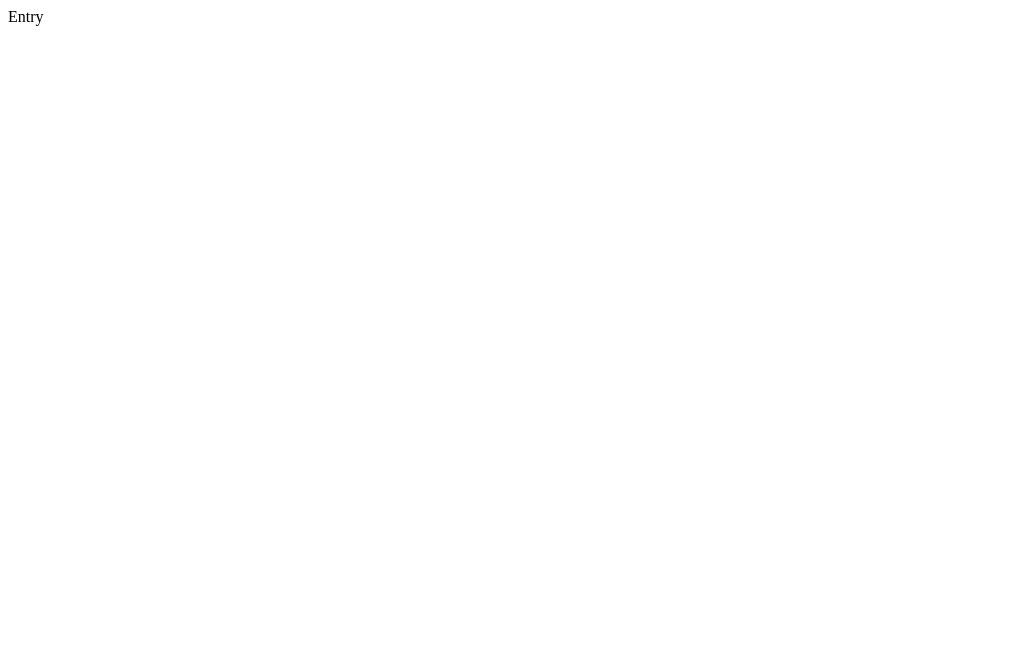
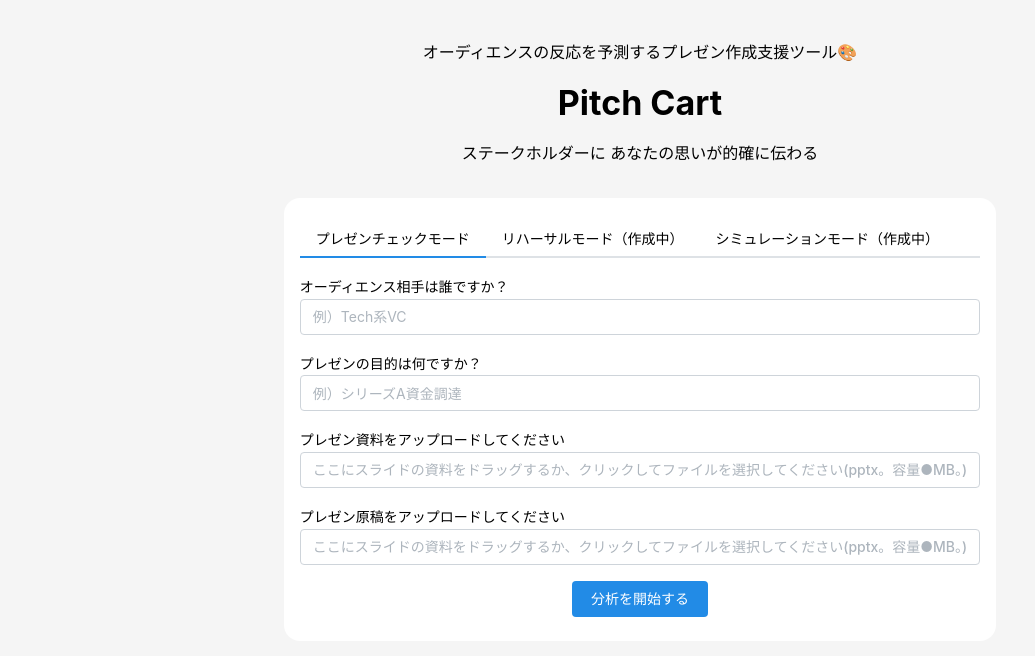
Before and after one commit to majikarikeruo/pitchcart-2025, a React (Vite) app: page /entry in a window 1280 px wide. Shown: the top 656 px of the page, without its empty margins (0-1035 px from the left). Built offline with nearby package versions, Linux system fonts and the light colour scheme.

Commit message:
[add]入力フォームのStyleを追加

```diff
--- a/src/App.tsx
+++ b/src/App.tsx
@@ -2,9 +2,13 @@
 import Home from "@/pages/Home";
 import Entry from "@/pages/Entry";
 import Result from "@/pages/Result";
+import { MantineProvider } from "@mantine/core";
+import "@mantine/core/styles.css";
+import "@/style.css";
 
 function App() {
   return (
+    <MantineProvider>
       <BrowserRouter>
         <Routes>
           <Route path="/" element={<Home />} />
@@ -12,6 +16,7 @@
           <Route path="/result" element={<Result />} />
         </Routes>
       </BrowserRouter>
+    </MantineProvider>
   );
 }
 
--- a/src/pages/Entry.tsx
+++ b/src/pages/Entry.tsx
@@ -1,3 +1,52 @@
+import { Tabs, Title, Text, Container, Flex, FileInput, Input, Stack, Button, Group } from "@mantine/core";
+
 export default function Entry() {
-  return <div>Entry</div>;
+  return (
+    <Stack py={40}>
+      <Flex direction="column" align="center" justify="center" gap="md" mb={16}>
+        <Text align="center">オーディエンスの反応を予測するプレゼン作成支援ツール🎨</Text>
+        <Title align="center">Pitch Cart</Title>
+        <Text align="center">ステークホルダーに あなたの思いが的確に伝わる</Text>
+      </Flex>
+
+      <Container size="sm" style={{ backgroundColor: "white", borderRadius: 16 }} px={16} pt={8} py={24}>
+        <Tabs defaultValue="pitch">
+          <Tabs.List my={16}>
+            <Tabs.Tab value="pitch">プレゼンチェックモード</Tabs.Tab>
+            <Tabs.Tab value="rehearsal">リハーサルモード（作成中）</Tabs.Tab>
+            <Tabs.Tab value="simulation">シミュレーションモード（作成中）</Tabs.Tab>
+          </Tabs.List>
+
+          <Tabs.Panel value="pitch">
+            <Stack my={16}>
+              <Input.Wrapper label="オーディエンス相手は誰ですか？">
+                <Input placeholder="例）Tech系VC" />
+              </Input.Wrapper>
+              <Input.Wrapper label="プレゼンの目的は何ですか？">
+                <Input placeholder="例）シリーズA資金調達" />
+              </Input.Wrapper>
+
+              <FileInput
+                label="プレゼン資料をアップロードしてください"
+                placeholder="ここにスライドの資料をドラッグするか、クリックしてファイルを選択してください(pptx。容量●MB。)"
+              />
+              <FileInput
+                label="プレゼン原稿をアップロードしてください"
+                placeholder="ここにスライドの資料をドラッグするか、クリックしてファイルを選択してください(pptx。容量●MB。)"
+              />
+            </Stack>
+            <Group justify="center">
+              <Button>分析を開始する</Button>
+            </Group>
+          </Tabs.Panel>
+          <Tabs.Panel value="rehearsal">
+            <Text align="center">リハーサルモード</Text>
+          </Tabs.Panel>
+          <Tabs.Panel value="simulation">
+            <Text align="center">シミュレーションモード</Text>
+          </Tabs.Panel>
+        </Tabs>
+      </Container>
+    </Stack>
+  );
 }
--- a/src/style.css
+++ b/src/style.css
@@ -24,10 +24,8 @@
 
 body {
   margin: 0;
-  display: flex;
-  place-items: center;
-  min-width: 320px;
-  min-height: 100vh;
+  height: 100vh;
+  background-color: #f5f5f5;
 }
 
 h1 {
@@ -94,3 +92,10 @@
     background-color: #f9f9f9;
   }
 }
+
+.mantine-InputWrapper-label {
+  font-weight: bold;
+}
+[data-active] {
+  font-weight: bold;
+}
```
Lines whose indentation alone changed are shown as unchanged.
